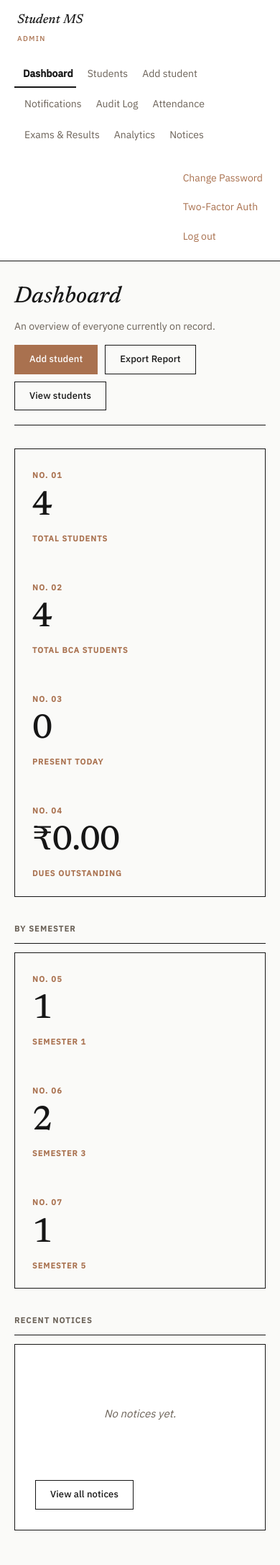
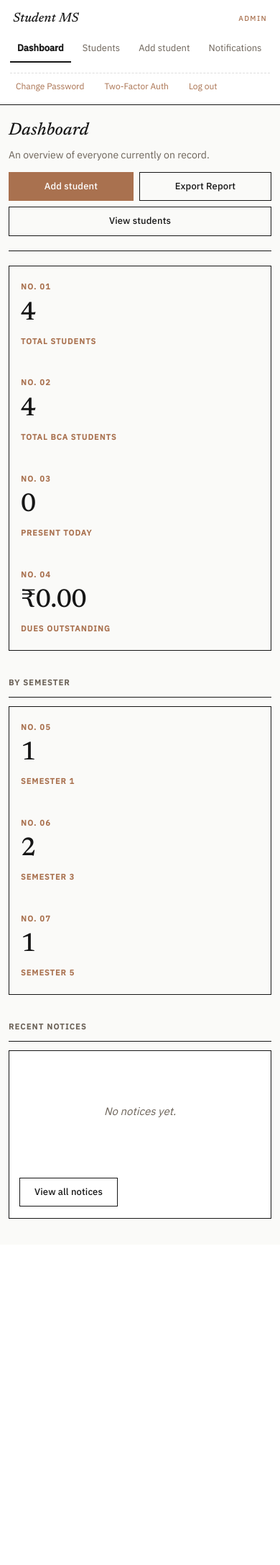
Before and after one commit to sayanawari12/StudentManagement, a Flask app: page /dashboard in a window 390 px wide. Shown: the whole page at 72% size. After the commit the page ends 1693 px from the top, so only its background shows below. Run offline with Flask 3, Linux system fonts and the light colour scheme; the visitor is signed in with stand-in values (Sample User, id 1); data comes from the database, SQL or seed files in the repository; data that the repository does not hold is empty; some libraries are stand-ins or nearby versions.

Commit message:
fix: improve mobile responsiveness and viewport layout for small screens

```diff
--- a/static/css/style.css
+++ b/static/css/style.css
@@ -625,13 +625,13 @@ textarea {
     flex-direction: row;
     align-items: center;
     padding: 14px 20px;
-    gap: 20px;
+    gap: 16px;
     flex-wrap: wrap;
     border-right: none;
     border-bottom: 1px solid var(--sidebar-border);
   }
 
-  .sidebar-nav { flex-direction: row; flex-wrap: wrap; }
+  .sidebar-nav { flex-direction: row; flex-wrap: wrap; gap: 4px; }
 
   .sidebar-nav a.active {
     border-left: none;
@@ -639,7 +639,7 @@ textarea {
     padding-bottom: 7px;
   }
 
-  .sidebar-footer { margin-top: 0; margin-left: auto; }
+  .sidebar-footer { margin-top: 0; margin-left: auto; display: flex; gap: 12px; flex-wrap: wrap; }
 
   .main { padding: 24px 20px 48px; }
 
@@ -647,6 +647,165 @@ textarea {
   .detail-grid { grid-template-columns: 1fr; }
 }
 
-@media (max-width: 480px) {
-  .stat-grid { grid-template-columns: 1fr; }
+@media (max-width: 576px) {
+  .sidebar {
+    padding: 12px 14px;
+    gap: 10px;
+  }
+
+  .sidebar-brand {
+    width: 100%;
+    display: flex;
+    justify-content: space-between;
+    align-items: center;
+  }
+
+  .sidebar-brand span {
+    margin-top: 0;
+    display: inline-block;
+  }
+
+  .sidebar-nav {
+    width: 100%;
+    overflow-x: auto;
+    white-space: nowrap;
+    flex-wrap: nowrap;
+    padding-bottom: 4px;
+    -webkit-overflow-scrolling: touch;
+  }
+
+  .sidebar-nav a {
+    display: inline-block;
+    padding: 6px 10px;
+    font-size: 13px;
+  }
+
+  .sidebar-footer {
+    width: 100%;
+    margin-left: 0;
+    justify-content: flex-start;
+    padding-top: 4px;
+    border-top: 1px dashed var(--border);
+  }
+
+  .sidebar-footer a {
+    padding: 4px 8px;
+    font-size: 12px;
+  }
+
+  .main {
+    padding: 16px 12px 36px;
+  }
+
+  .topbar {
+    flex-direction: column;
+    align-items: stretch;
+    gap: 12px;
+    margin-bottom: 20px;
+  }
+
+  .topbar h1 {
+    font-size: 24px;
+  }
+
+  .actions-row {
+    width: 100%;
+    display: flex;
+    flex-wrap: wrap;
+    gap: 8px;
+  }
+
+  .actions-row .btn {
+    flex: 1 1 auto;
+    justify-content: center;
+  }
+
+  .search-form {
+    flex-direction: column;
+    align-items: stretch;
+  }
+
+  .search-form input[type="text"],
+  .search-form input[type="date"] {
+    max-width: 100%;
+    width: 100%;
+  }
+
+  .search-form .btn {
+    width: 100%;
+    justify-content: center;
+  }
+
+  .card {
+    padding: 16px 14px;
+  }
+
+  .login-card {
+    padding: 28px 20px;
+  }
+
+  .stat-grid {
+    grid-template-columns: 1fr;
+  }
+
+  .stat-card {
+    padding: 20px 16px;
+  }
+
+  .stat-card .value {
+    font-size: 36px;
+  }
+
+  /* Utility classes for inline grid overrides on mobile */
+  .grid-2col,
+  .grid-3col,
+  .grid-4col,
+  .responsive-grid {
+    grid-template-columns: 1fr !important;
+  }
+
+  /* ID Card responsive layout */
+  .id-card-body-grid {
+    grid-template-columns: 1fr !important;
+    justify-items: center;
+    text-align: center;
+    gap: 14px !important;
+  }
+
+  .id-card-body-grid table td {
+    font-size: 11px;
+  }
+
+  /* Statement of marks & summary box responsive layout */
+  .result-summary-grid {
+    grid-template-columns: repeat(2, 1fr) !important;
+    gap: 10px !important;
+  }
+
+  .result-header-grid {
+    grid-template-columns: 1fr !important;
+  }
+
+  table {
+    font-size: 13px;
+  }
+
+  thead th, tbody td {
+    padding: 8px 10px;
+  }
 }
+
+@media (max-width: 380px) {
+  .main {
+    padding: 12px 8px 32px;
+  }
+
+  .btn {
+    padding: 7px 12px;
+    font-size: 12px;
+  }
+
+  .result-summary-grid {
+    grid-template-columns: 1fr !important;
+  }
+}
--- a/templates/exam_form.html
+++ b/templates/exam_form.html
@@ -29,7 +29,7 @@
                value="{{ exam.exam_name if exam else '' }}">
       </div>
 
-      <div style="display: grid; grid-template-columns: 1fr 1fr; gap: 16px;">
+      <div class="grid-2col" style="display: grid; grid-template-columns: 1fr 1fr; gap: 16px;">
         <div class="form-group">
           <label for="exam_type" class="form-label">Exam Type <span style="color: var(--danger);">*</span></label>
           <select id="exam_type" name="exam_type" class="form-control" required {% if has_marks %}disabled{% endif %}>
@@ -49,7 +49,7 @@
         </div>
       </div>
 
-      <div style="display: grid; grid-template-columns: 1fr 1fr 1fr; gap: 16px;">
+      <div class="grid-3col" style="display: grid; grid-template-columns: 1fr 1fr 1fr; gap: 16px;">
         <div class="form-group">
           <label for="course" class="form-label">Course <span style="color: var(--danger);">*</span></label>
           <select id="course" name="course" class="form-control" required {% if has_marks %}disabled{% endif %}>
@@ -74,7 +74,7 @@
         </div>
       </div>
 
-      <div style="display: grid; grid-template-columns: 1fr 1fr; gap: 16px; margin-top: 12px;">
+      <div class="grid-2col" style="display: grid; grid-template-columns: 1fr 1fr; gap: 16px; margin-top: 12px;">
         <div class="form-group">
           <label for="max_marks" class="form-label">
             Maximum Marks <span style="color: var(--danger);">*</span>
--- a/templates/id_card_preview.html
+++ b/templates/id_card_preview.html
@@ -51,7 +51,7 @@
       </div>
 
       <!-- Card Body: Left Photo, Middle Details, Right QR Code -->
-      <div style="display: grid; grid-template-columns: 110px 1fr 100px; gap: 16px; padding: 18px 20px 14px; align-items: start;">
+      <div class="id-card-body-grid" style="display: grid; grid-template-columns: 110px 1fr 100px; gap: 16px; padding: 18px 20px 14px; align-items: start;">
 
         <!-- Left: Student Photo -->
         <div style="text-align: center;">
--- a/templates/student_result.html
+++ b/templates/student_result.html
@@ -30,7 +30,7 @@
     </div>
 
     <!-- Student & Exam Details Header -->
-    <div style="display: grid; grid-template-columns: 1fr 1fr; gap: 16px; background: var(--bg-page); padding: 16px 20px; border: 1px solid var(--border); border-radius: 6px; margin-bottom: 24px;">
+    <div class="result-header-grid" style="display: grid; grid-template-columns: 1fr 1fr; gap: 16px; background: var(--bg-page); padding: 16px 20px; border: 1px solid var(--border); border-radius: 6px; margin-bottom: 24px;">
       <div>
         <div style="font-size: 12px; color: var(--text-muted); text-transform: uppercase; font-weight: 600;">Student Details</div>
         <div style="font-size: 17px; font-weight: 700; color: var(--text); margin-top: 2px;">{{ summary.student.student_name }}</div>
@@ -90,7 +90,7 @@
     </div>
 
     <!-- Summary Box -->
-    <div style="display: grid; grid-template-columns: repeat(4, 1fr); gap: 12px; background: var(--bg-page); border: 2px solid var(--accent); border-radius: 6px; padding: 16px; text-align: center;">
+    <div class="result-summary-grid" style="display: grid; grid-template-columns: repeat(4, 1fr); gap: 12px; background: var(--bg-page); border: 2px solid var(--accent); border-radius: 6px; padding: 16px; text-align: center;">
       <div>
         <div style="font-size: 11px; color: var(--text-muted); text-transform: uppercase; font-weight: 600;">Total Marks</div>
         <div style="font-size: 18px; font-weight: 700; color: var(--text); margin-top: 2px;">
```
Also changed, not shown: templates/student_result_history.html (+6 -6 lines).
